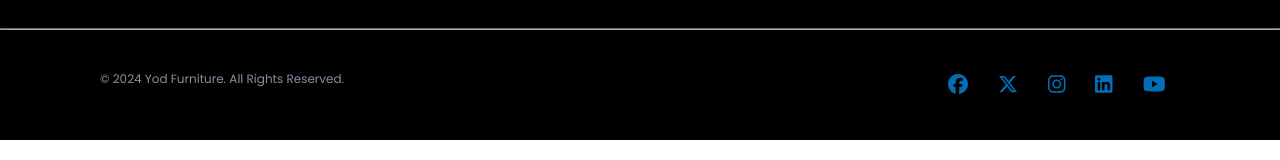
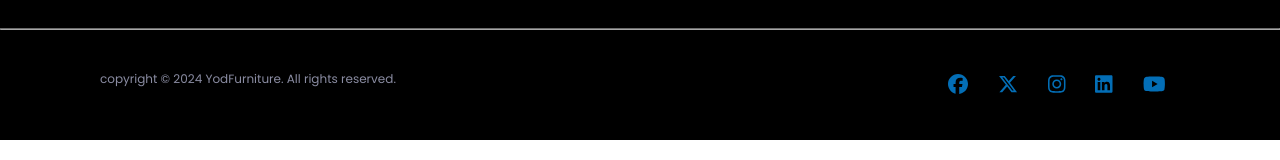
Before and after one commit to natan-teklie/Yod-furniture, a React (Vite) app in the folder vite-project/: page /contact in a window 1280 px wide. Shown: the part 514-674 px from the top of the page. Built offline with nearby package versions, Linux system fonts and the light colour scheme.

Commit message:
some updates done

```diff
--- a/vite-project/src/App.jsx
+++ b/vite-project/src/App.jsx
@@ -19,10 +19,6 @@ import Gallery from './Component/RoutePages/Gallery/Gallery'
 
 
 function App() {
-
-
-
-
   return (
     <>
 
@@ -35,6 +31,7 @@ function App() {
         <Route path='/gallery' element = {<Gallery/>}/>
     </Routes>
     </Router>
+
     </>
   )
 }
--- a/vite-project/src/Component/Footer/Footer.jsx
+++ b/vite-project/src/Component/Footer/Footer.jsx
@@ -58,7 +58,7 @@ const Footer = () => {
 
 
         <div className="row">
-            <div className="col"><p>&copy; 2024 Yod Furniture. All Rights Reserved.</p></div>
+            <div className="col"><p>copyright &copy; 2024 YodFurniture. All rights reserved.</p></div>
 
             <div className="socialIcons">
             {/* <style>
--- a/vite-project/src/Component/HeaderNav/HeaderNav.jsx
+++ b/vite-project/src/Component/HeaderNav/HeaderNav.jsx
@@ -6,7 +6,7 @@ const HeaderNav = () => {
   return (
     <>   <header className="header-area">
     <div className="header-container">
-        <div className="site-logo"><Link to='/'> Yod<span>Furniture</span></Link></div>
+        <div className="site-logo"><a href="/">Yod<span>Furniture</span></a></div>
         <div className="mobile-nav"><i class="fas fa-bars"></i></div>
         <div className="site-nav-menu">
             <ul className="primary-menu">
--- a/vite-project/src/Component/Product/Product.module.css
+++ b/vite-project/src/Component/Product/Product.module.css
@@ -65,7 +65,6 @@ padding: 0 10px;
 
     .product_container{
 
-
         margin: 10% 5% 0% 5%;
         display: grid;
         grid-template-columns: repeat(1,1fr);
```
Also changed, not shown: vite-project/src/Component/RoutePages/Gallery/Wsp-gallery.css (+1 -10 lines), vite-project/src/Component/RoutePages/Gallery/WspGallery.jsx (+5 -5 lines), vite-project/public/vite.png (added).
